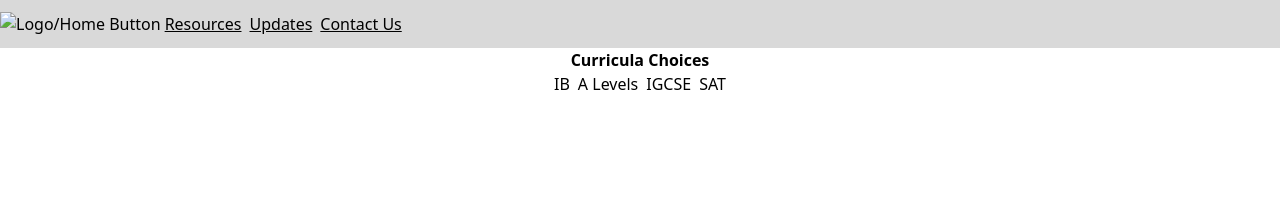
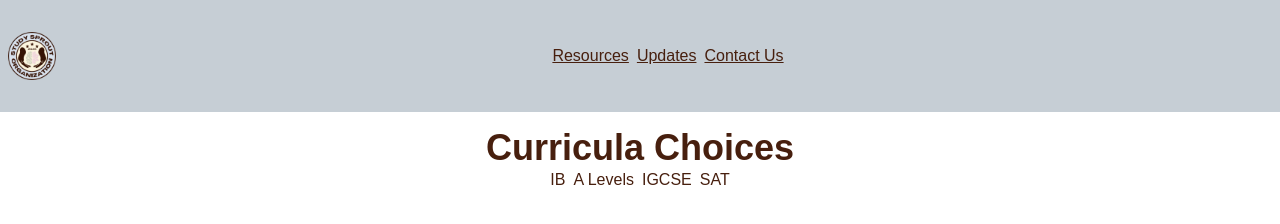
Before and after one commit to Keys87/study-sprout, a website: page rss.html in a window 1280 px wide. Drawn offline with Linux system fonts and the light colour scheme.

Commit message:
issue: add more mts to text after navbar

```diff
--- a/rss.html
+++ b/rss.html
@@ -1,55 +1,55 @@
 <!DOCTYPE html>
 <html lang="en">
+
 <head>
   <meta charset="UTF-8" />
   <meta name="viewport" content="width=device-width, initial-scale=1.0" />
-    <link rel="shortcut icon" href="favicon.ico" type="image/x-icon" />
+  <link rel="shortcut icon" href="public\Logo (Transparent).png" type="image/x-icon" />
   <link rel="stylesheet" href="out.css" />
   <title>Study Sprout</title>
 </head>
 
-  <body class="p-0 m-0 flex w-screen h-screen flex-col">
-    <nav
-      class="bg-legacy-white w-screen md:h-12 sm:h-8 h-16 fixed flex items-center flex-row"
-    >
-      <!-- How to center a text: items-center and justify-center -->
-      <a href="index.html">
-        <img src="" alt="Logo/Home Button" />
-      </a>
-      <a href="rss.html" class="p-1 underline hover:font-semibold">Resources</a>
-      <a href="updates.html" class="p-1 underline hover:font-semibold"
-        >Updates</a
-      >
-      <a href="contact.html" class="p-1 underline hover:font-semibold"
-        >Contact Us</a
-      >
+<body class="p-0 m-0 flex w-screen h-screen flex-col text-main font-main">
+  <nav class=" w-screen py-8 z-1 fixed flex justify-center items-center flex-row bg-grad-two">
+
+    <div class="flex-auto ms-2">
+      <a href="index.html" class=""><img src="public\Logo (Transparent).png" alt="Logo/Home Button"
+          class="h-8 md:h-10 lg:h-12 w-auto object-contain" /></a>
+    </div>
+
+    <div class="flex flex-auto justify-center">
+      <a href="rss.html" class="p-1 text-main font-main underline hover:font-bold">Resources</a>
+      <a href="updates.html" class="p-1 text-main font-main underline hover:font-bold">Updates</a>
+      <a href="contact.html" class="p-1 text-main font-main underline hover:font-bold">Contact Us</a>
+    </div>
+
+    <div class="flex-auto h-full"></div>
+
   </nav>
-    <section
-      class="flex flex-row md:mt-12 sm:mt-8 mt-16 w-screen justify-center"
-    >
-      <ul class="flex flex-col list-none text-center">
-        <li><h1 class="font-bold">Curricula Choices</h1></li>
+
+  <section class="flex flex-row mt-32 w-screen justify-center">
+    <ul class="flex flex-col list-none text-center items-center">
+      <li>
+        <h1 class="font-bold text-4xl">Curricula Choices</h1>
+      </li>
       <li>
         <ul class="list-none flex flex-row gap-2 text-center">
           <li>
-              <a href="curricula-rss/ib.html" rel="noopener noreferrer">IB</a>
+            <a href="rss/ib.html" rel="noopener noreferrer">IB</a>
           </li>
           <li>
-              <a href="curricula-rss/alevels.html" rel="noopener noreferrer"
-                >A Levels</a
-              >
+            <a href="rss/alevels.html" rel="noopener noreferrer">A Levels</a>
           </li>
           <li>
-              <a href="curricula-rss/igcse.html" rel="noopener noreferrer"
-                >IGCSE</a
-              >
+            <a href="rss/igcse.html" rel="noopener noreferrer">IGCSE</a>
           </li>
           <li>
-              <a href="curricula-rss/sat.html" rel="noopener noreferrer">SAT</a>
+            <a href="rss/sat.html" rel="noopener noreferrer">SAT</a>
           </li>
         </ul>
       </li>
     </ul>
   </section>
 </body>
+
 </html>
```
Also changed, not shown: contact.html (+17 -15 lines), curricula-rss/sat.html (deleted, +0 -11 lines), index.html (+21 -15 lines), rss/alevels.html (added, +30 -0 lines), template-page.html (added, +54 -0 lines), updates.html (+17 -15 lines), out.css, public/Black Logo (Transparent).png (added), public/Logo (Transparent).PNG (added), public/Minimized Original Logo.png (added), public/logo.webp (renamed from avod0uhk4.webp), rss/ib.html (renamed from curricula-rss/ib.html), rss/igcse.html (renamed from curricula-rss/igcse.html), rss/sat.html (renamed from curricula-rss/alevels.html). Lines whose indentation alone changed are shown as unchanged.
